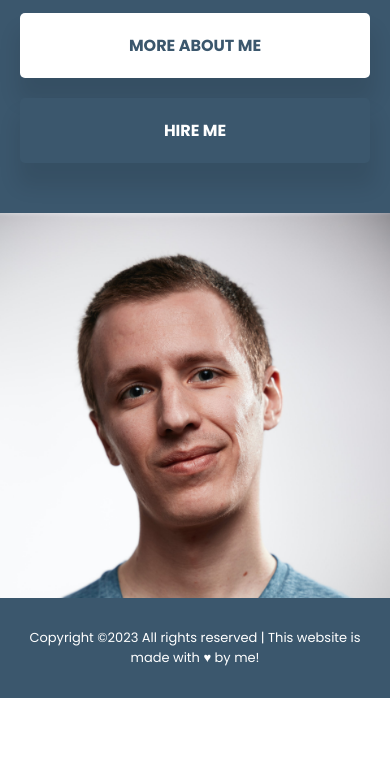
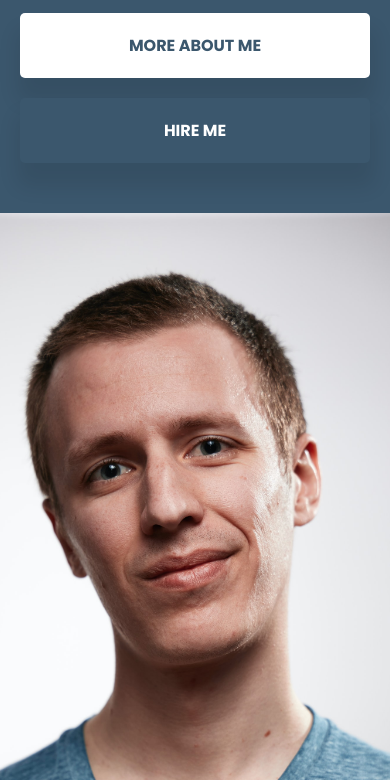
Before and after one commit to Renhenq/JoaoSilva, a plain HTML site: page index.html in a window 390 px wide. Shown: the part 320-1100 px from the top of the page. Before the commit the page ends 1018 px from the top, so only its background shows below. Drawn offline with Linux system fonts and the light colour scheme.

Commit message:
Update style.css

```diff
--- a/assets/css/style.css
+++ b/assets/css/style.css
@@ -134,6 +134,14 @@ footer{
 }
 
 @media (max-width: 451px){
+    .container{
+        height: auto;
+    }
+
+    .container .right-side{
+        height: 100vh;
+        flex: none;
+    }
     .container .left-side .info .name{
         font-size: 50px;
     }
```
